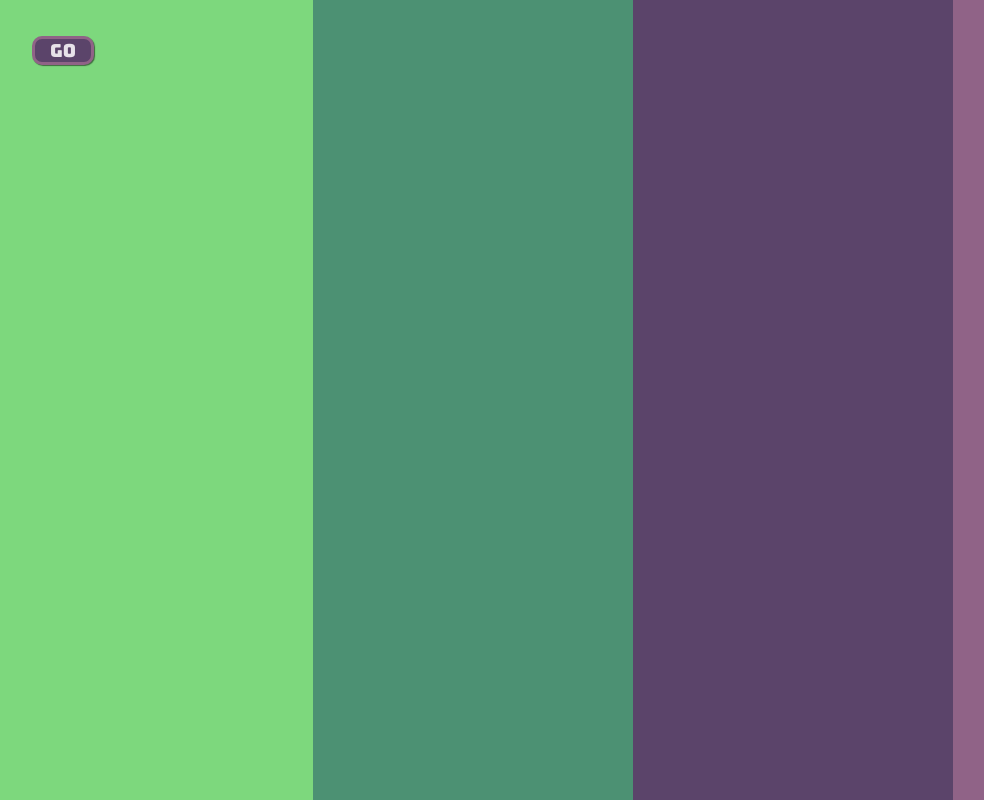
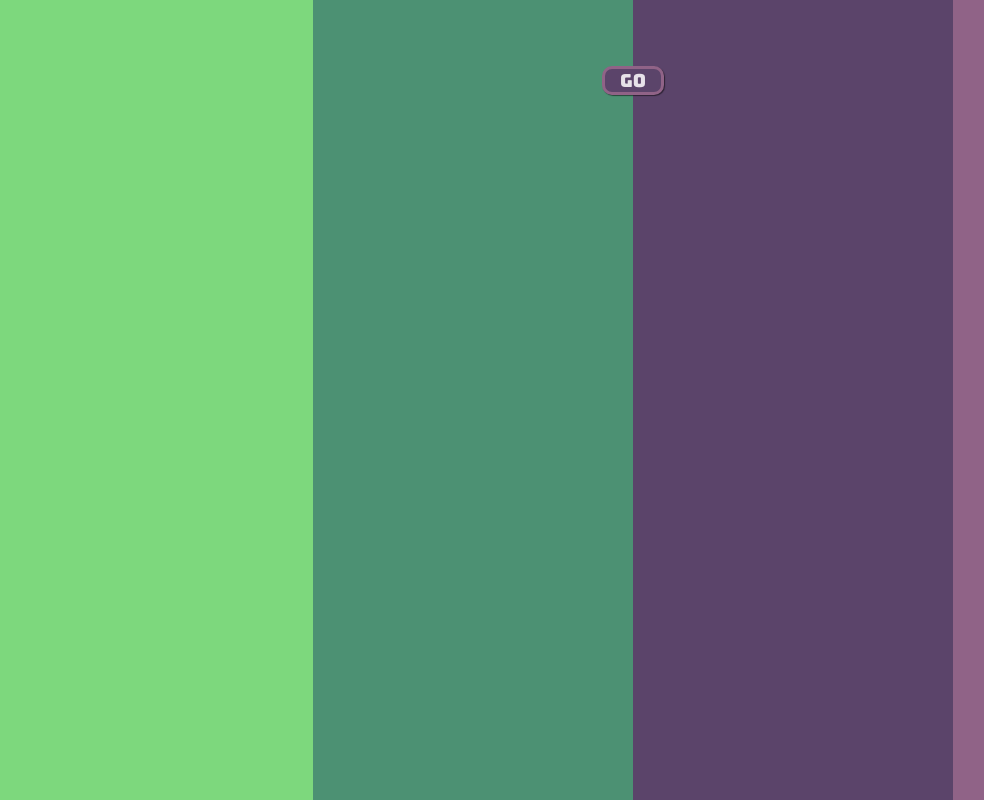
Before and after one commit to Lu-Smith/obstacle-jumping-game-vue, a Vue app: page / in a window 1280 px wide. Both pictures are taken after a click on the button "Start Game". Shown: the whole page, without its empty margins (7-991 px from the left). Built offline with nearby package versions, Linux system fonts and the light colour scheme; a web font is replaced by a local one.

Commit message:
Updated button styling in Game.vue

```diff
--- a/src/components/Game.vue
+++ b/src/components/Game.vue
@@ -74,7 +74,9 @@
         width: 140px;
         height: 100px;
         position: fixed;
-        top: 0;
+        top: 10%;
+        left: 50%;
+        transform: translate(-50%, -50%);
 
         button {
             padding: 0 15px;
```
